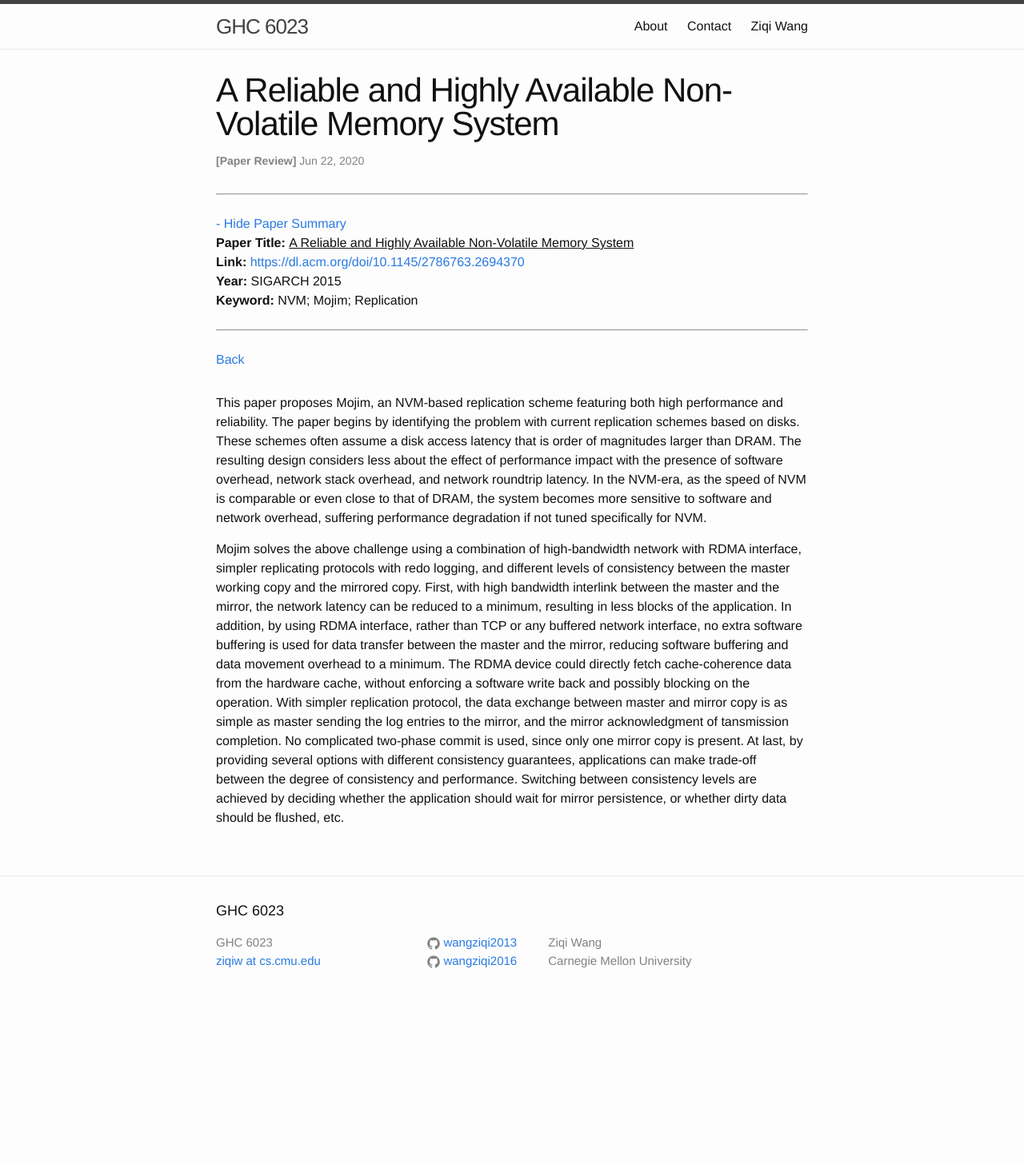
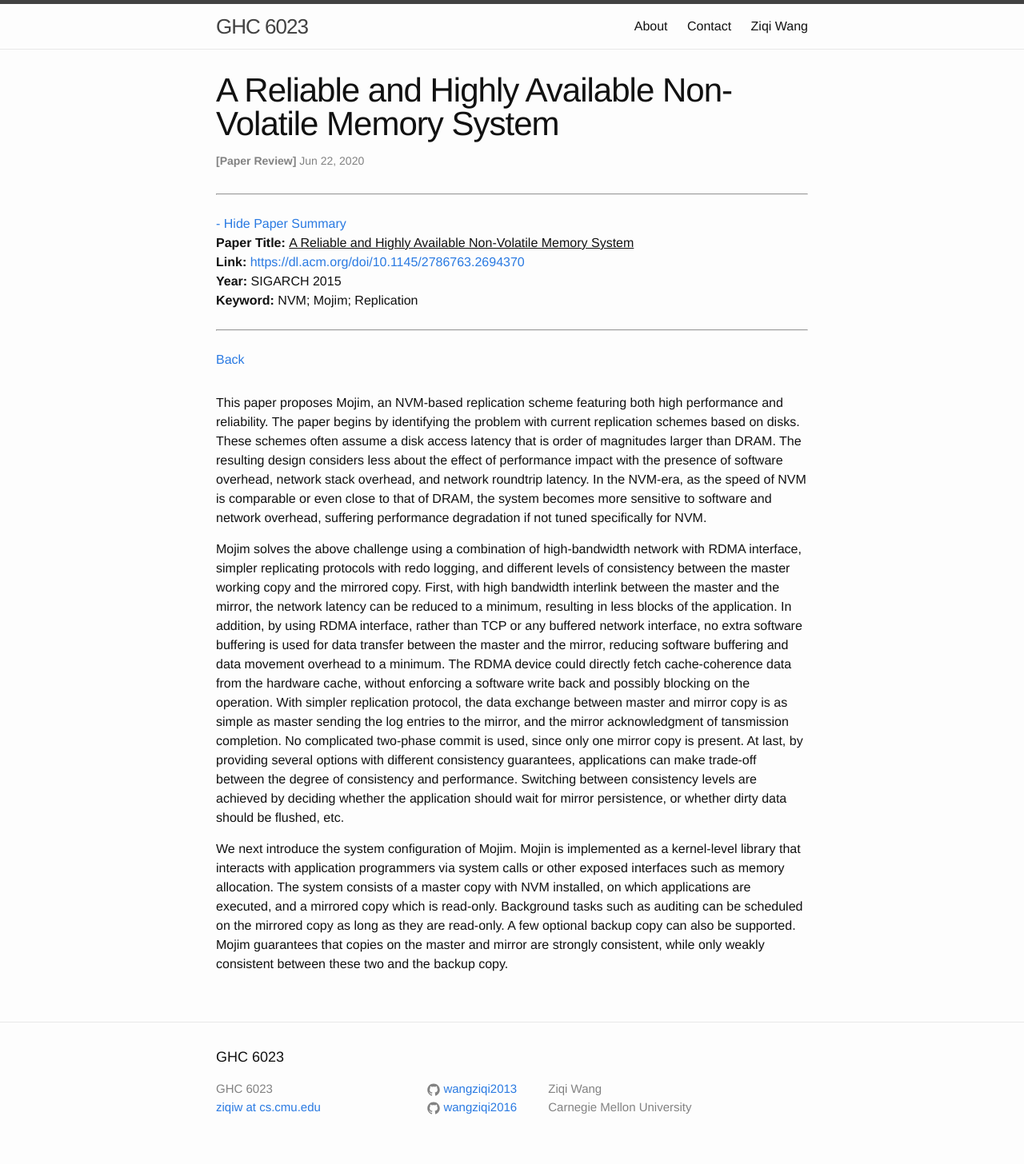
Before and after one commit to wangziqi2013/wangziqi2013.github.io, a Jekyll site: the page built from _posts/2020-06-22-mojim.markdown, in a window 1280 px wide. Shown: the whole page at 80% size. Built offline with Jekyll 4.4.1, drawn with Linux system fonts in a browser that asks for light colours; before the commit the page ends 1273 px from its top, so only the background shows below that.

Commit message:
Adding archi

```diff
--- a/_posts/2020-06-22-mojim.markdown
+++ b/_posts/2020-06-22-mojim.markdown
@@ -33,3 +33,10 @@ commit is used, since only one mirror copy is present.
 At last, by providing several options with different consistency guarantees, applications can make trade-off between
 the degree of consistency and performance. Switching between consistency levels are achieved by deciding whether the
 application should wait for mirror persistence, or whether dirty data should be flushed, etc.
+
+We next introduce the system configuration of Mojim. Mojin is implemented as a kernel-level library that interacts
+with application programmers via system calls or other exposed interfaces such as memory allocation. The system consists
+of a master copy with NVM installed, on which applications are executed, and a mirrored copy which is read-only.
+Background tasks such as auditing can be scheduled on the mirrored copy as long as they are read-only.
+A few optional backup copy can also be supported. Mojim guarantees that copies on the master and mirror are strongly
+consistent, while only weakly consistent between these two and the backup copy.
```
